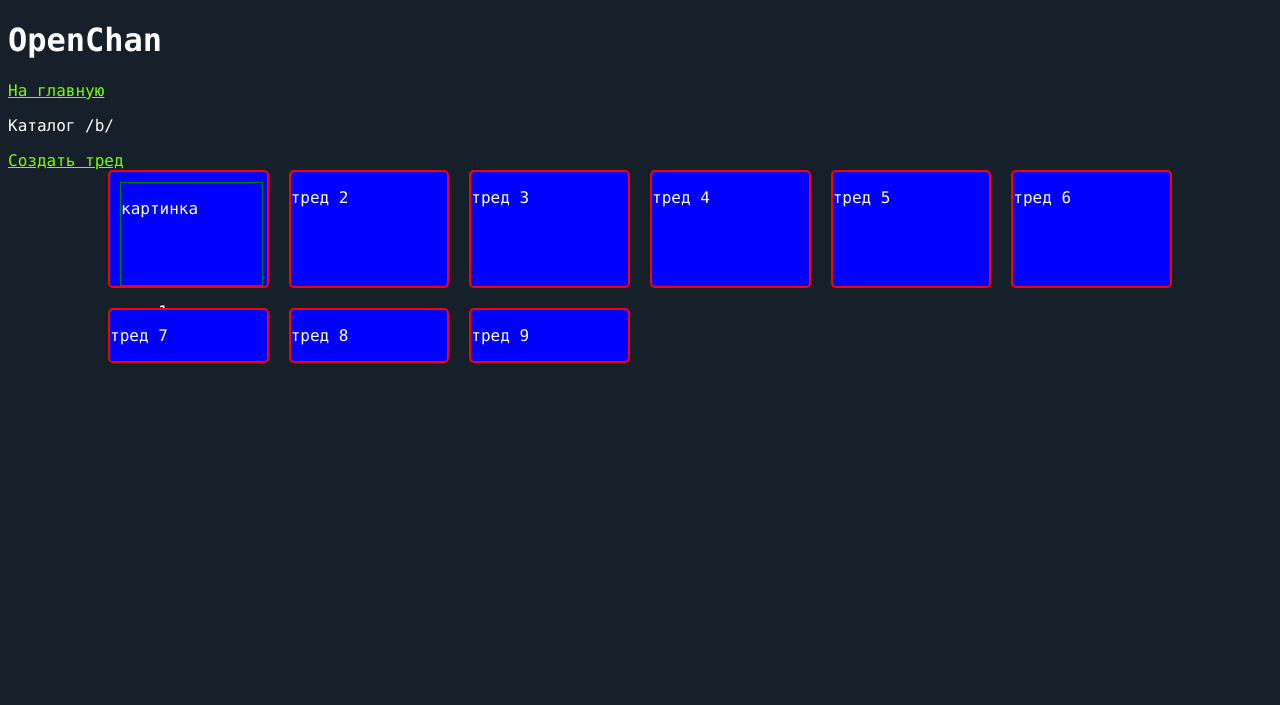
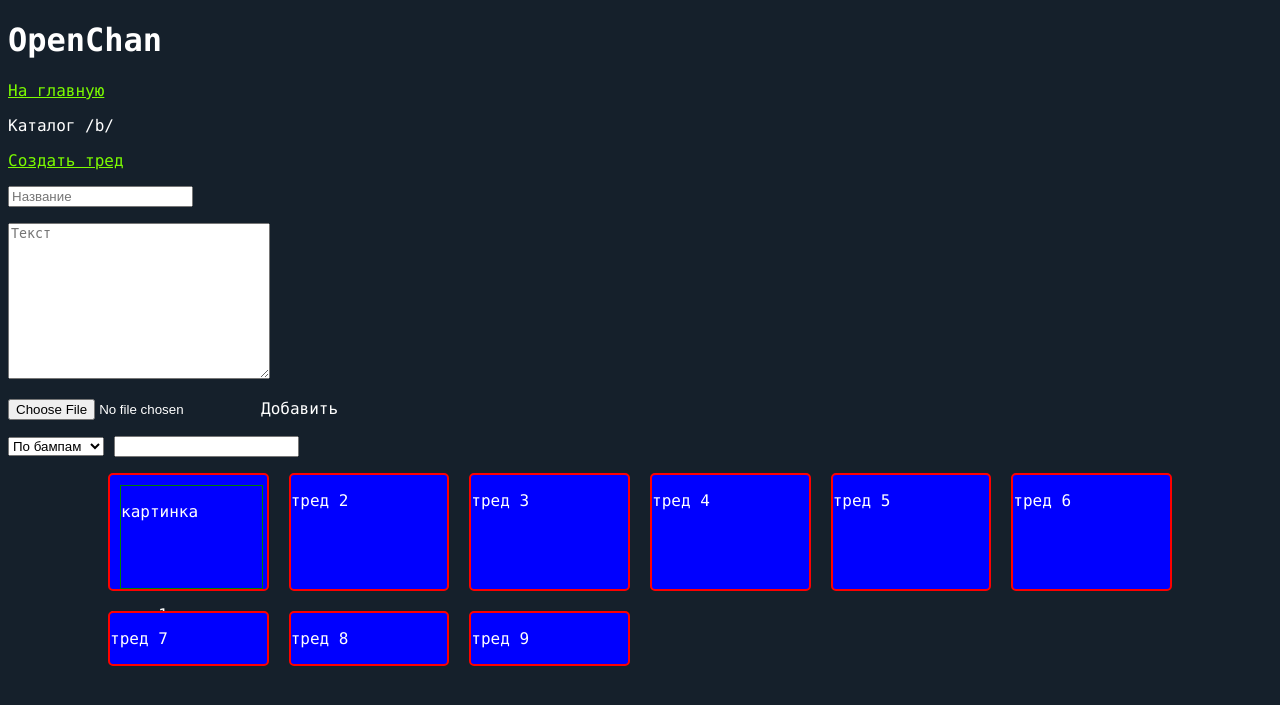
Before and after one commit to Urvatov/openchan-django, a Django app: page /b in a window 1280 px wide. Shown: the top 705 px of the page. Run offline with Django 5.2, Linux system fonts and the light colour scheme.

Commit message:
+html board

```diff
--- a/openchan/main_app/templates/main_app/board.html
+++ b/openchan/main_app/templates/main_app/board.html
@@ -7,8 +7,24 @@
 
 <p>Каталог /b/</p>
 
+
+
 <a href="">Создать тред</a>
+<form action="">
+<p><input type="text"  placeholder="Название"></p>
 
+<p><textarea cols="30" rows="10" placeholder="Текст"></textarea></p>
+
+<p><input type="file" >Добавить</p>
+</form>
+
+<select>
+    <option>По бампам</option>
+    <option>По времени</option>
+</select>
+<input type="search">
+
+<p></p>
 <div class = "catalog">
 
     <div class = "thread-window">
--- a/openchan/main_app/views.py
+++ b/openchan/main_app/views.py
@@ -3,12 +3,14 @@ from django.http import HttpResponse
 
 from main_app.models import Post
 
+import main_app.models as main
 # Create your views here.
-
-def index(request):
-    return render(request, "main_app/index.html")
 
 
 
+def index(request):
+
+    return render(request, "main_app/index.html")
+
 def board_b(request):
     return render(request, "main_app/board.html")
```
Also changed, not shown: openchan/db.sqlite3, openchan/main_app/models.py (line endings or trailing spaces), 1 other file.
